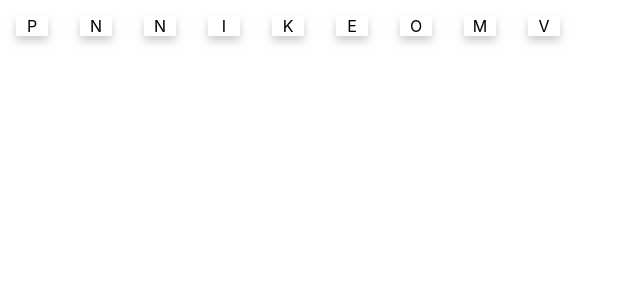
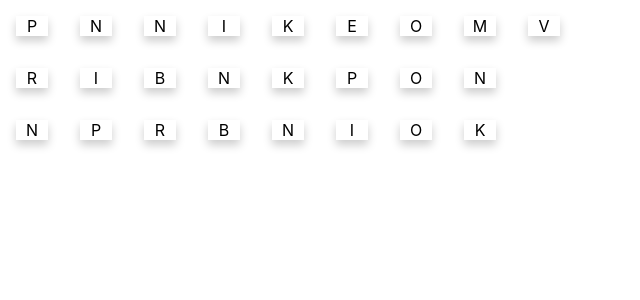
Before and after one commit to 6310110257/6310110257_3SA03, a React (Create React App) app: page / in a window 1280 px wide. Shown: the top 300 px of the page, without its empty margins (0-640 px from the left). Built offline with nearby package versions, Linux system fonts and the light colour scheme.

Commit message:
63_257_p7.4

```diff
--- a/src/App.js
+++ b/src/App.js
@@ -7,7 +7,7 @@ function App() {
   return (
     <div>
       {
-        <WordCard value={word}/>
+        <><WordCard value={word} /><WordCard value="BORNPINK" /><WordCard value="BORNPINK" /></>
       }
     </div>
   );
--- /dev/null
+++ b/src/tempCodeRunnerFile.js
@@ -0,0 +1 @@
+BORNPINK
```
